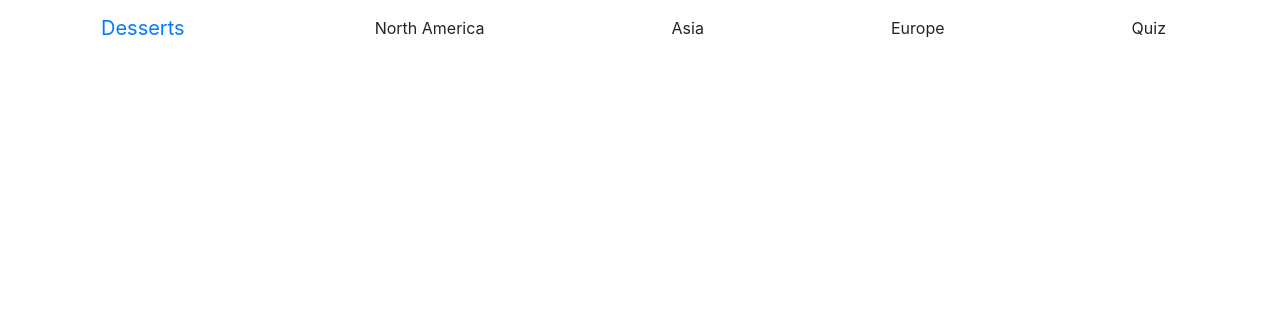
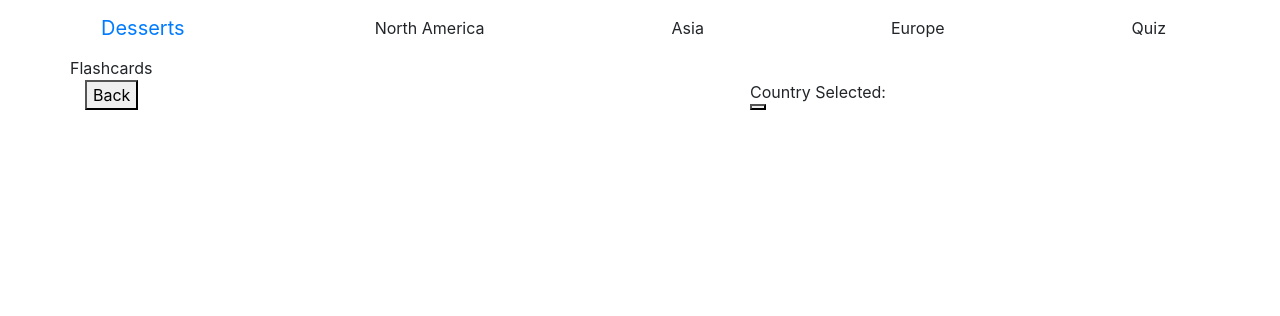
Before and after one commit to IsabelMacgill/UI_Project, a Flask app: template templates/view_dessert.html in a window 1280 px wide. Shown: the top 316 px of the page. Run offline with Flask 2, Linux system fonts and the light colour scheme; the template is opened without the code that fills it: most values are stand-ins (such as "Sample title", 1, 10 or a date in 2020); some libraries are stand-ins or nearby versions.

Commit message:
view dessert skeleton html

```diff
--- a/templates/view_dessert.html
+++ b/templates/view_dessert.html
@@ -10,7 +10,32 @@
 </script>
 <script src="../static/view_dessert.js"></script>
 
-<div>
+<div class="containter">
+	<div class="row">
+		<div class ="column">
+			<div id="flashcardlabel"> Flashcards</div>
+		</div>
+	</div>
+
+	<div class="row">
+		<div class= "col-2">
+			<button id="back">Back</button>
+		</div>
+		<div class= "col-5">
+			<div id="flashcard">
+				<div class="row name"></div>
+				<div class="row img"></div>
+				<div class="row description"></div>
+			</div>
+		</div>
+		<div class="col-5">
+			<div id="map">
+				<div id="mapImg"></div>
+				<div id="countryLabel">Country Selected:</div>
+				<button id="next"></button>
+			</div>
+	</div>
+
 </div>
 
 {% endblock %}
```
